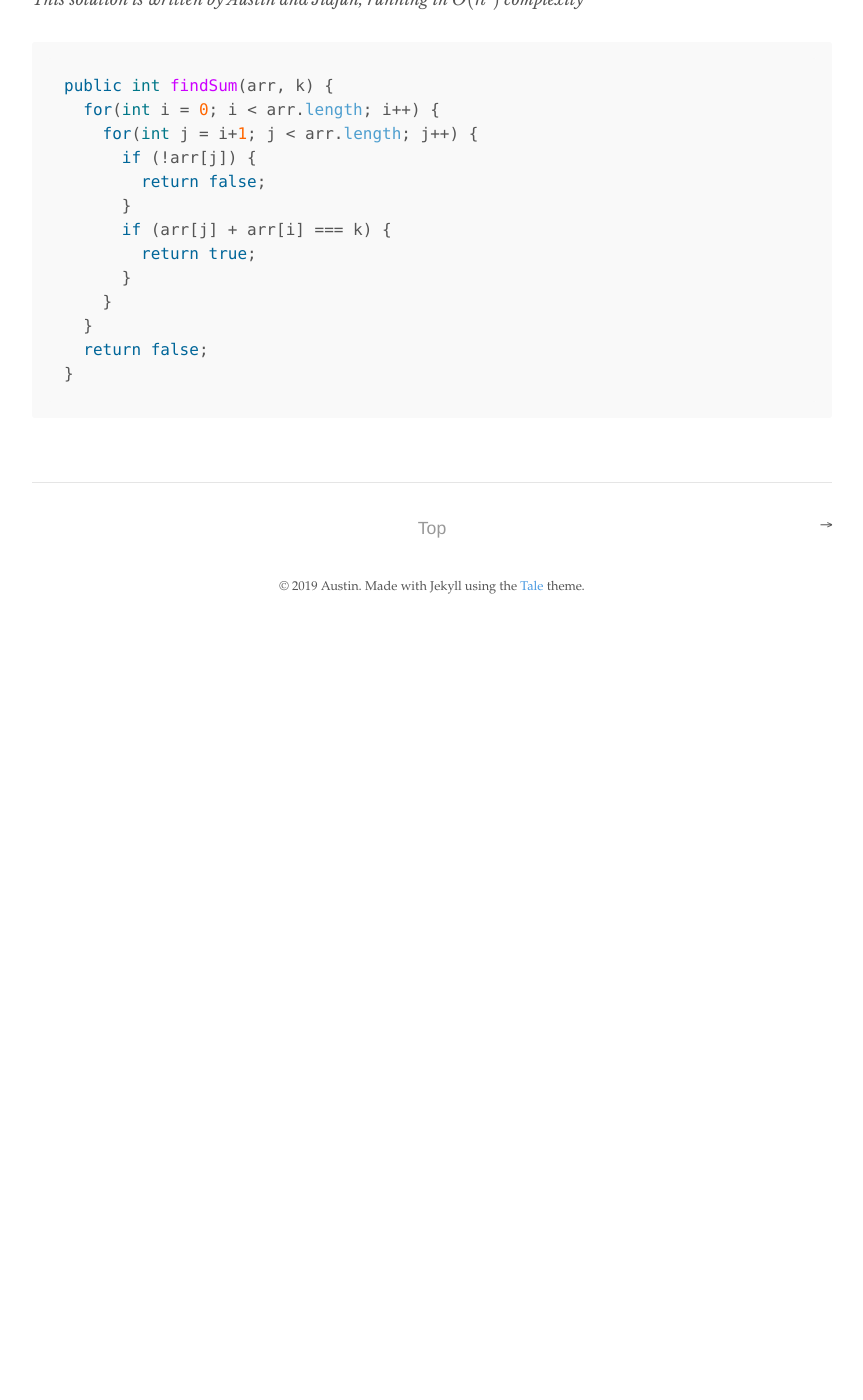
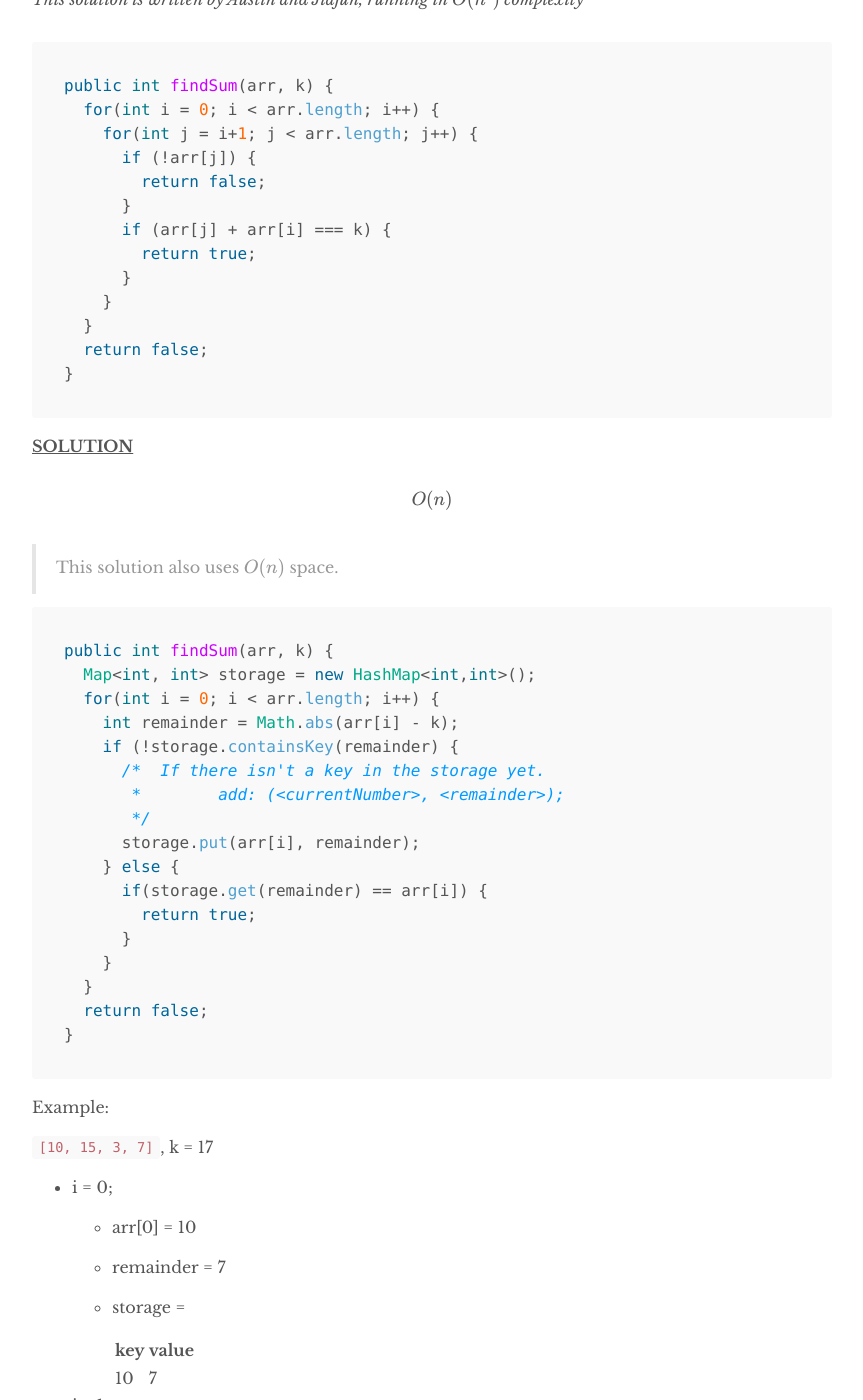
Before and after one commit to auspham/roadToBig4, a Jekyll site: the page built from _posts/2019-07-24-daily-coding-problem-number-1.markdown, in a window 1280 px wide and 1400 px high, scrolled down 711 px. Shown: the whole window, without its empty margins (208-1071 px from the left). Built offline with Jekyll 4.4.1, drawn with Linux system fonts in a browser that asks for light colours; formulas are drawn with MathJax 3; comment, search, counter and statistics services are not loaded; before the commit the page ends 1341 px from its top, so only the background shows below that; some of the changed text lies outside the part shown.

Commit message:
Updated Daily Coding Problem Number 1

````diff
--- a/_posts/2019-07-24-daily-coding-problem-number-1.markdown
+++ b/_posts/2019-07-24-daily-coding-problem-number-1.markdown
@@ -37,3 +37,74 @@ public int findSum(arr, k) {
   return false;
 }
 ```
+**<u>SOLUTION $$O(n)$$</u>**
+> This solution also uses $$O(n)$$ space.
+
+```java
+public int findSum(arr, k) {
+  Map<int, int> storage = new HashMap<int,int>();
+  for(int i = 0; i < arr.length; i++) {
+    int remainder = Math.abs(arr[i] - k);
+    if (!storage.containsKey(remainder) {
+      /*  If there isn't a key in the storage yet.
+       *	add: (<currentNumber>, <remainder>);
+       */
+      storage.put(arr[i], remainder);
+    } else {
+      if(storage.get(remainder) == arr[i]) {
+        return true;
+      }
+    }
+  }
+  return false;
+}
+```
+
+Example:
+
+`[10, 15, 3, 7]`, k = 17
+
+- i = 0;
+
+  - arr[0] = 10
+
+  - remainder = 7
+
+  - storage =
+
+    | key  | value |
+    | ---- | ----- |
+    | 10   | 7     |
+
+- i = 1;
+
+  - arr[1] = 15
+
+  - remainder = 2;
+
+  - storage =
+
+    | key  | value |
+    | ---- | ----- |
+    | 10   | 7     |
+    | 15   | 2     |
+
+- i = 2
+
+  - arr[2] = 3
+
+  - remainder = 14
+
+  - storage =
+
+    | key  | value |
+    | ---- | ----- |
+    | 10   | 7     |
+    | 15   | 2     |
+    | 3    | 14    |
+
+- i = 3
+  - arr[3] = 7
+  - remainder = 10 **condition runs `line 10`**
+  - `line11`: **true**
+  - `return true`
````
